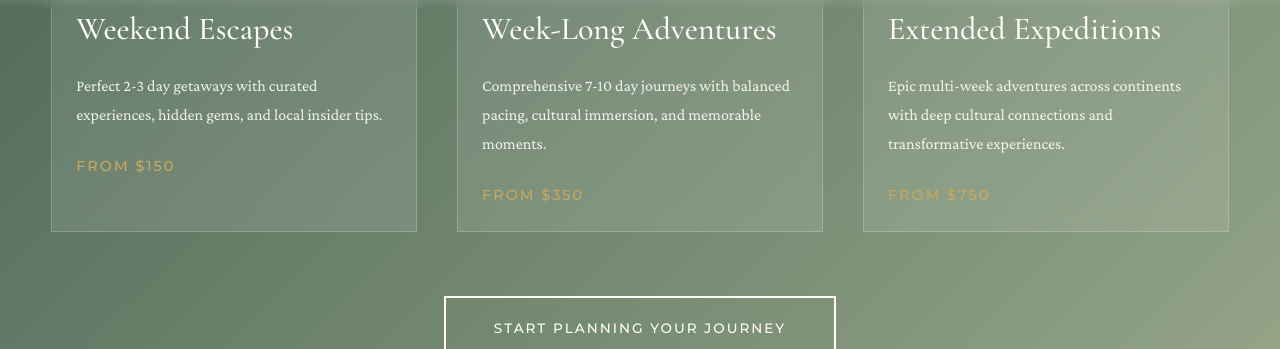
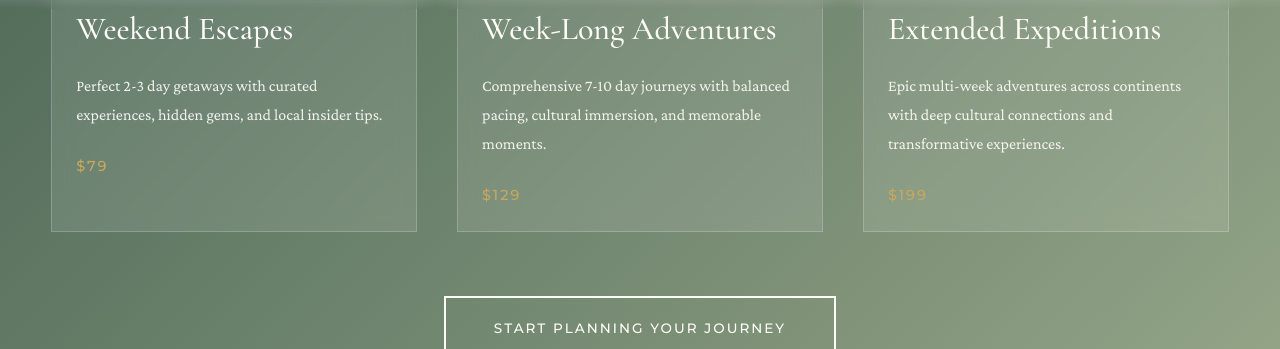
Before and after one commit to riftdigitalllc/RiftTravels.com, a Jekyll site: the page built from index.html, in a window 1280 px wide and 900 px high, scrolled down 3144 px. Shown: the part 103-452 px from the top of the window. Built offline with Jekyll 4.4.1, drawn with Linux system fonts in a browser that asks for light colours; a script that is not in the unit is left out.

Commit message:
Update itinerary prices in index.html

```diff
--- a/index.html
+++ b/index.html
@@ -69,21 +69,21 @@ layout: default
             <div class="itinerary-icon">✈️</div>
             <h3 class="itinerary-title">Weekend Escapes</h3>
             <p class="itinerary-description">Perfect 2-3 day getaways with curated experiences, hidden gems, and local insider tips.</p>
-            <div class="itinerary-price">From $150</div>
+            <div class="itinerary-price">$79</div>
         </div>
 
         <div class="itinerary-card">
             <div class="itinerary-icon">🗺️</div>
             <h3 class="itinerary-title">Week-Long Adventures</h3>
             <p class="itinerary-description">Comprehensive 7-10 day journeys with balanced pacing, cultural immersion, and memorable moments.</p>
-            <div class="itinerary-price">From $350</div>
+            <div class="itinerary-price">$129</div>
         </div>
 
         <div class="itinerary-card">
             <div class="itinerary-icon">🌍</div>
             <h3 class="itinerary-title">Extended Expeditions</h3>
             <p class="itinerary-description">Epic multi-week adventures across continents with deep cultural connections and transformative experiences.</p>
-            <div class="itinerary-price">From $750</div>
+            <div class="itinerary-price">$199</div>
         </div>
     </div>
 
```
